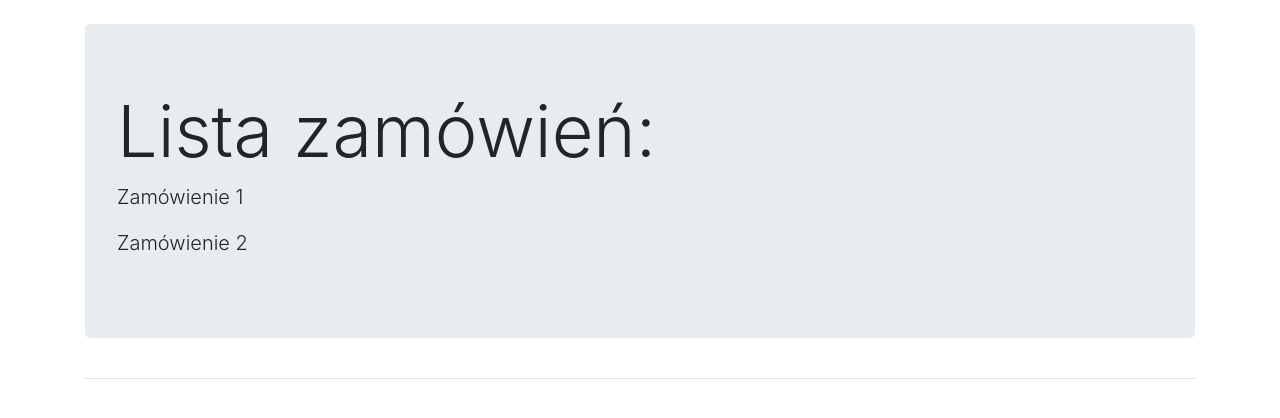
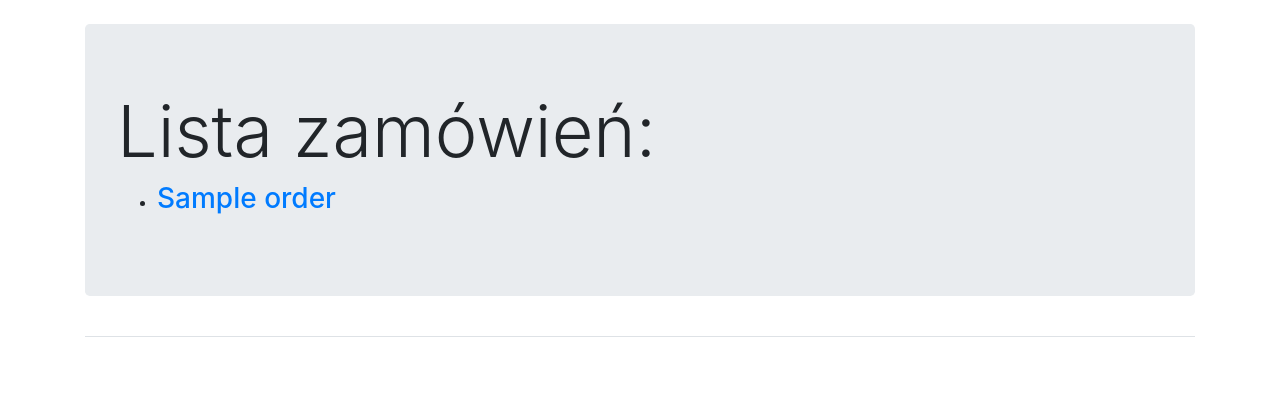
Before and after one commit to Gryzmol88/DragonOrder, a Django app: page /order_list/ in a window 1280 px wide. Shown: the part 58-476 px from the top of the page. Run offline with Django 4.2, Linux system fonts and the light colour scheme; tables that the repository leaves empty hold one stand-in row (values such as "Sample post"); some libraries are stand-ins or nearby versions.

Commit message:
add order list and templates html

```diff
--- a/order/templates/order/order_list.html
+++ b/order/templates/order/order_list.html
@@ -5,8 +5,15 @@
   <div class="jumbotron">
     <h1 class="display-3">Lista zamówień:</h1>
 
-    <p class="lead">Zamówienie 1 </p>
-      <p class="lead">Zamówienie 2 </p>
+  <ul>
+    {% for order in orders %}
+      <li><h3>
+        <a href="{% url 'order:order_list'  %}">{{ order }}</a>
+      </h3></li>
+    {% empty %}
+      <li><h3>Brak dodanych zamówień.</h3></li>
+    {% endfor %}
+  </ul>
 
   </div>
 {% endblock page_header %}
--- a/order/views.py
+++ b/order/views.py
@@ -1,7 +1,10 @@
 from django.shortcuts import render
+from .models import Order
 
 def index(request):
     return render(request, 'order/index.html')
 
 def order_list(request):
-    return render(request, 'order/order_list.html')
+    orders = Order.objects.all
+    context = {'orders': orders}
+    return render(request, 'order/order_list.html', context)
```
